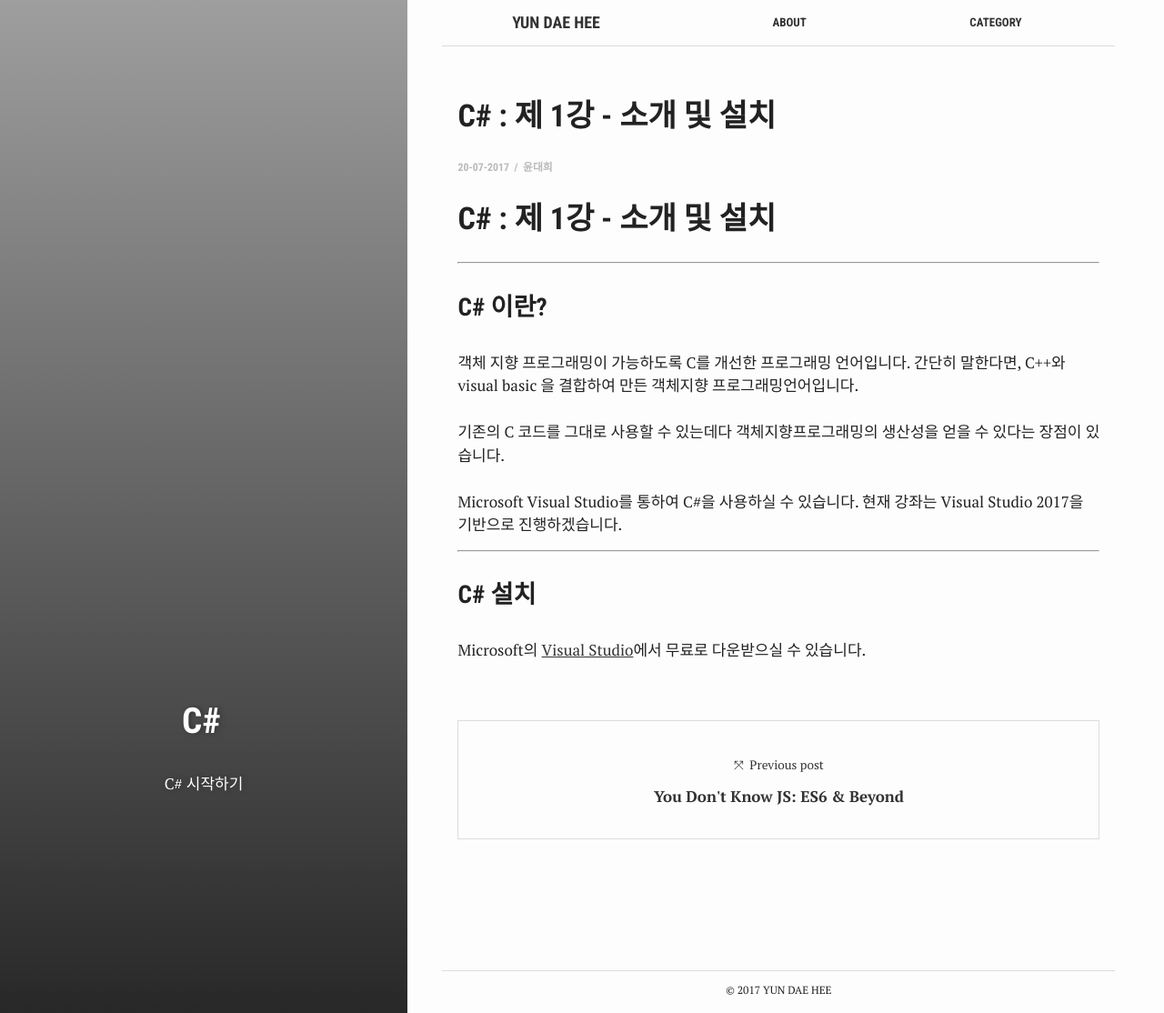
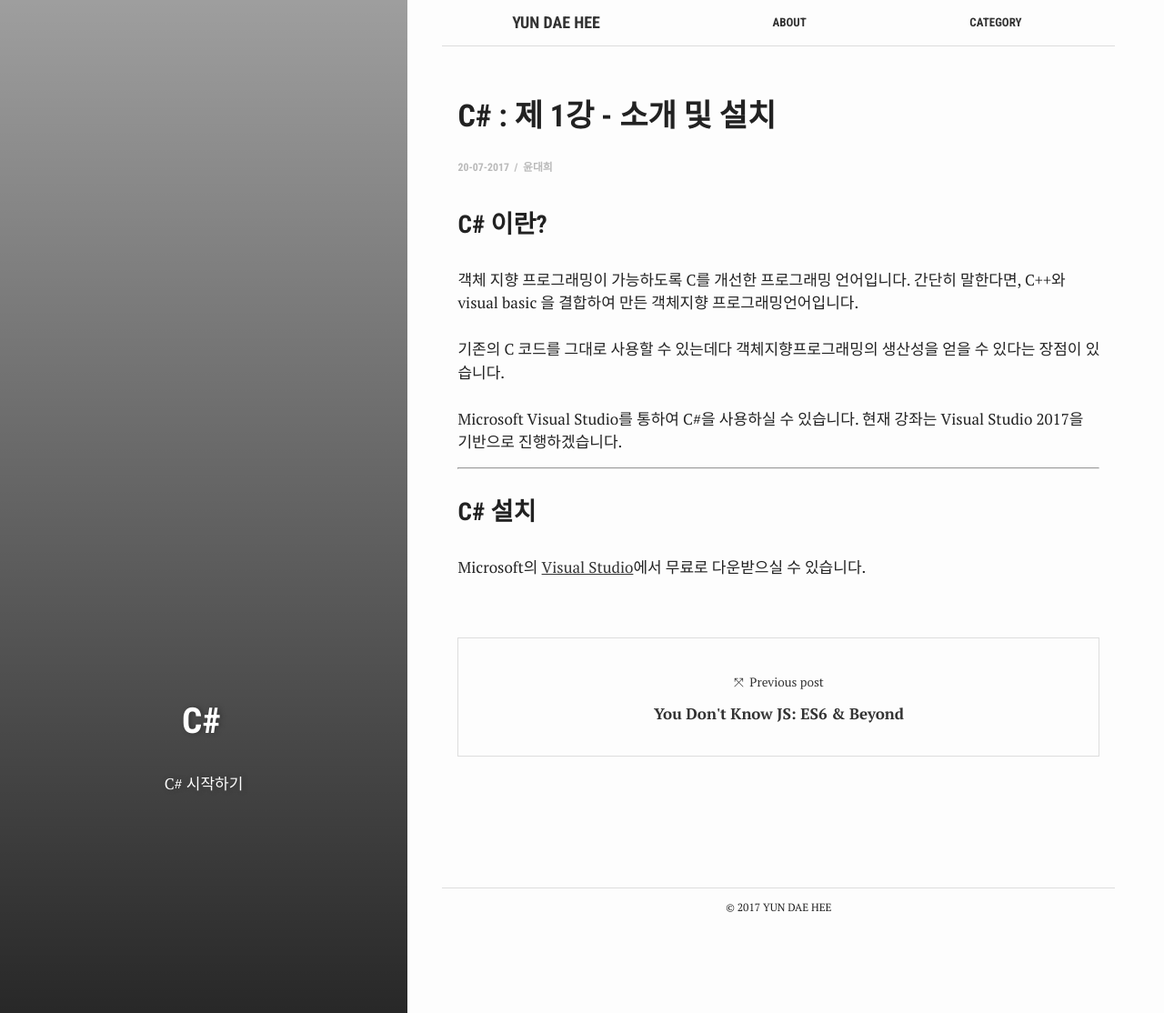
Before and after one commit to test076923/076923.github.io, a Jekyll site: the page built from _posts/2017-07-20-C#-1.md, in a window 1280 px wide and 1114 px high. Shown: the whole window at 91% size. Built offline with Jekyll 4.4.1, drawn with Linux system fonts in a browser that asks for light colours.

Commit message:
Update 2017-07-20-C#-1.md

```diff
--- a/_posts/2017-07-20-C#-1.md
+++ b/_posts/2017-07-20-C#-1.md
@@ -9,9 +9,6 @@ categories: posts
 tags: ['C#']
 author: 윤대희
 ---
-
-# C# : 제 1강 - 소개 및 설치 #
-----------
 ### C# 이란? ###
 객체 지향 프로그래밍이 가능하도록 C를 개선한 프로그래밍 언어입니다. 간단히 말한다면, C++와 visual basic 을 결합하여 만든 객체지향 프로그래밍언어입니다.
 <br><br>
```
